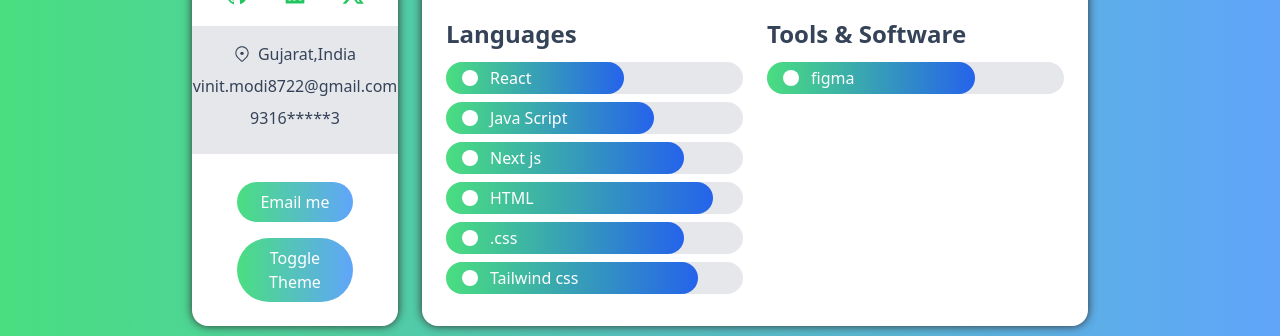
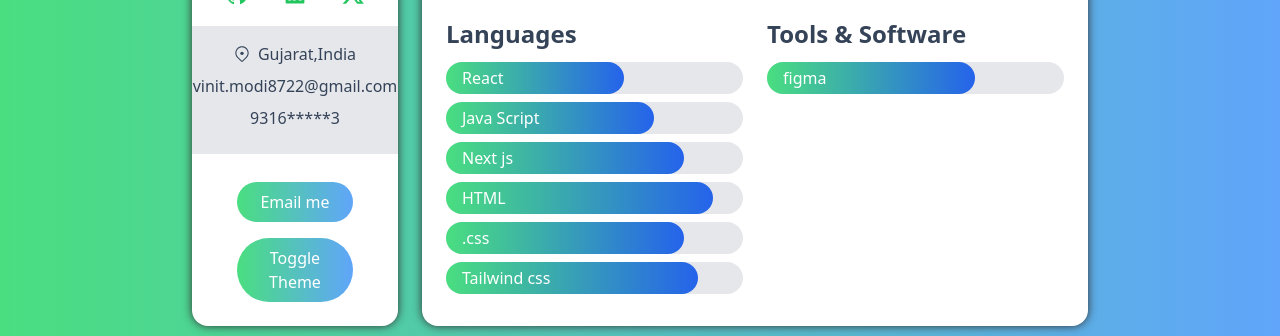
Before and after one commit to vinitmodi8722/my_resume, a Next.js app: page /resume in a window 1280 px wide. Shown: the part 406-742 px from the top of the page. Built offline with nearby package versions, Linux system fonts and the light colour scheme; a web font is replaced by a local one.

Commit message:
remove icon

```diff
--- a/src/pages/components/Bar.tsx
+++ b/src/pages/components/Bar.tsx
@@ -3,7 +3,7 @@
 import { motion } from "framer-motion";
 
 const Bar: FunctionComponent<{ data: ISkill }> = ({
-  data: { Icon = "", level = "0%", name = "" } = {},
+  data: { level = "0%", name = "" } = {},
 }) => {
   const variants = {
     initial: {
@@ -28,7 +28,7 @@
         initial="initial"
         animate="animate"
       >
-        <Icon className="mr-3" />
+        {/* <Icon className="mr-3" /> */}
         {name}
       </motion.div>
     </div>
```
